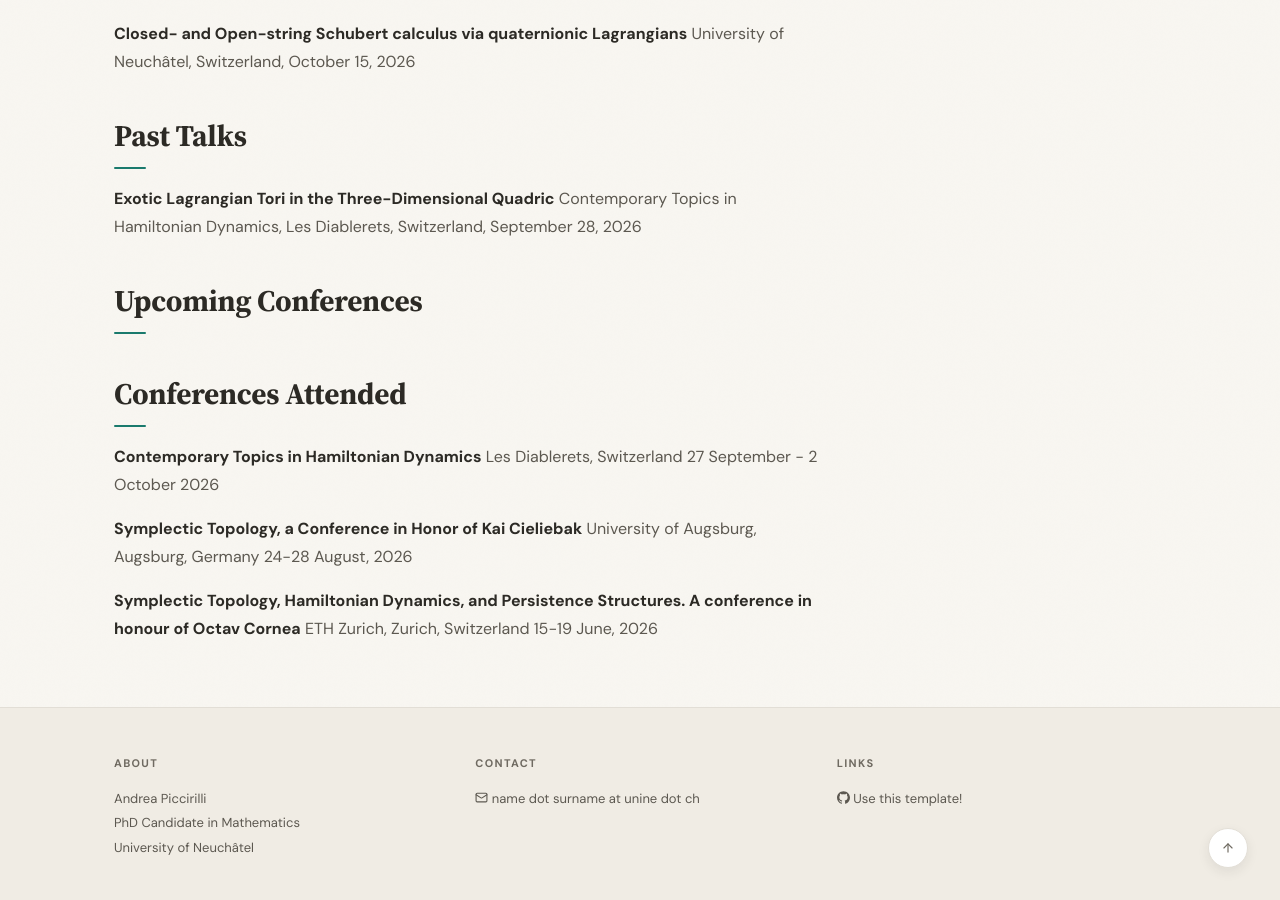
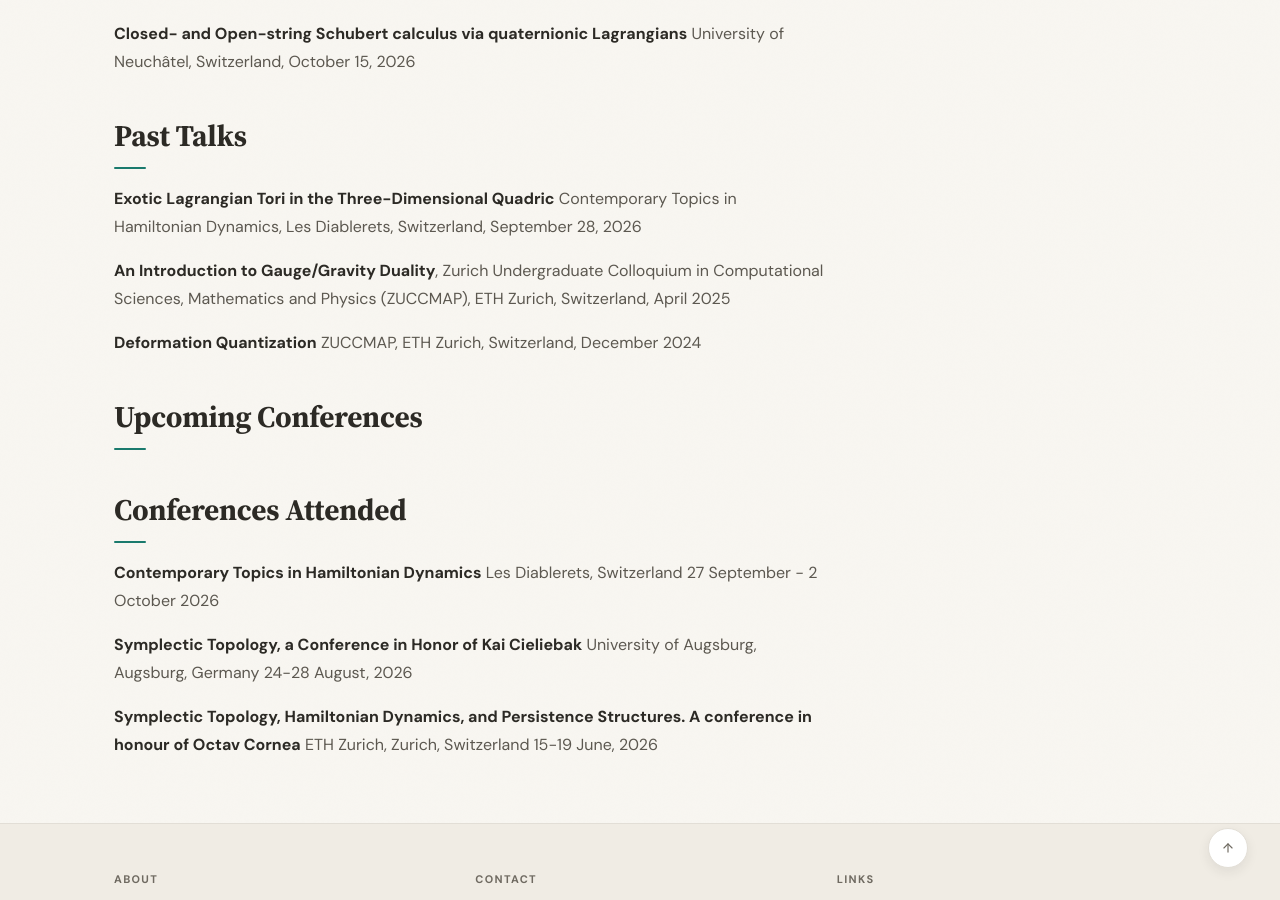
Before and after one commit to andreapiccirilli/andreapiccirilli.github.io, a Jekyll site: the page built from _pages/talks.md, in a window 1280 px wide and 900 px high, scrolled down 418 px. Built offline with Jekyll 4.4.1, drawn with Linux system fonts in a browser that asks for light colours.

```diff
--- a/_pages/talks.md
+++ b/_pages/talks.md
@@ -26,6 +26,17 @@ October 15, 2026
 Contemporary Topics in Hamiltonian Dynamics, Les Diablerets, Switzerland,
 September 28, 2026
 
+**An Introduction to Gauge/Gravity Duality**,
+Zurich Undergraduate Colloquium in Computational Sciences, Mathematics and Physics (ZUCCMAP),
+ETH Zurich, Switzerland,
+April 2025
+
+
+**Deformation Quantization**
+ZUCCMAP,
+ETH Zurich, Switzerland,
+December 2024
+
 
 ## Upcoming Conferences
 
```
